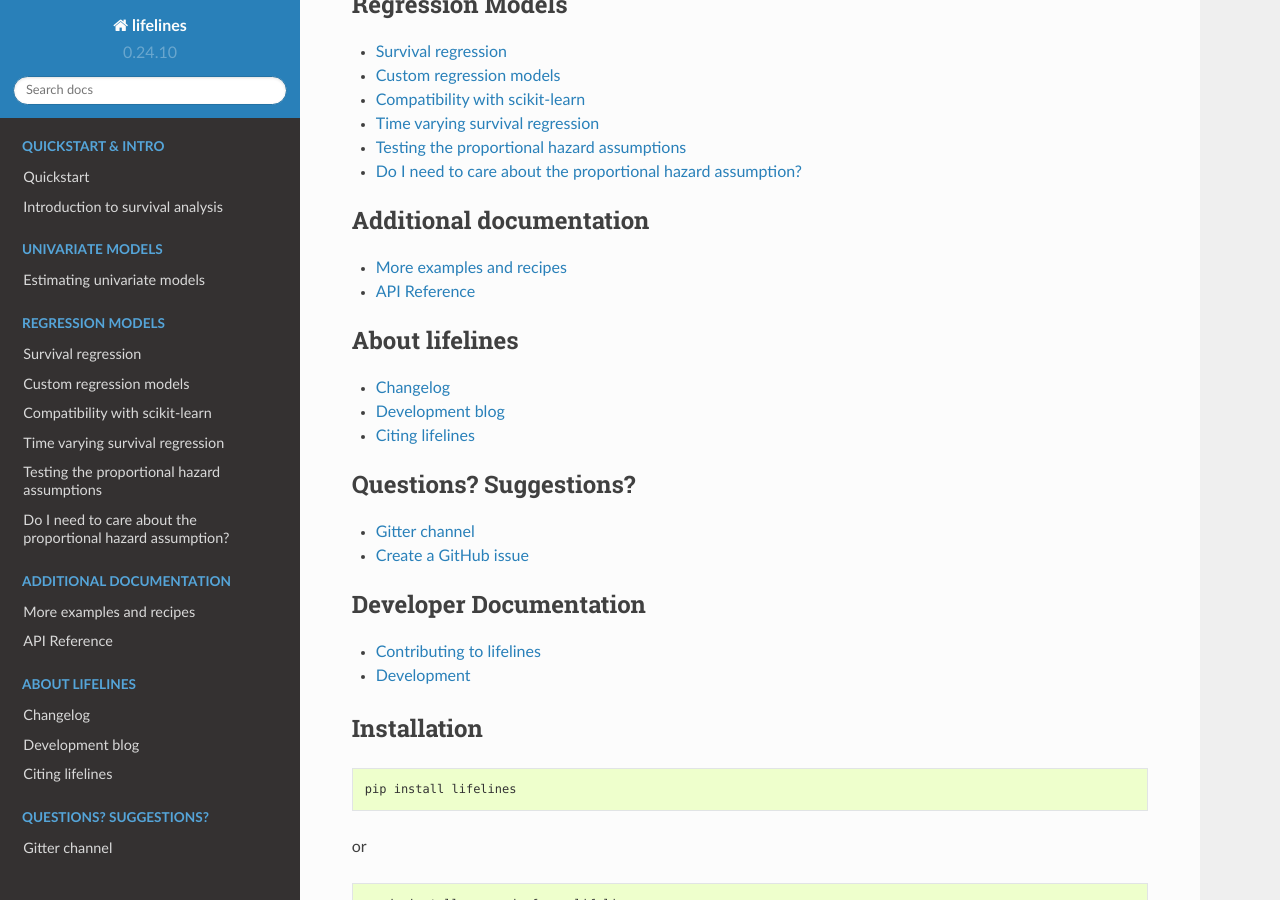
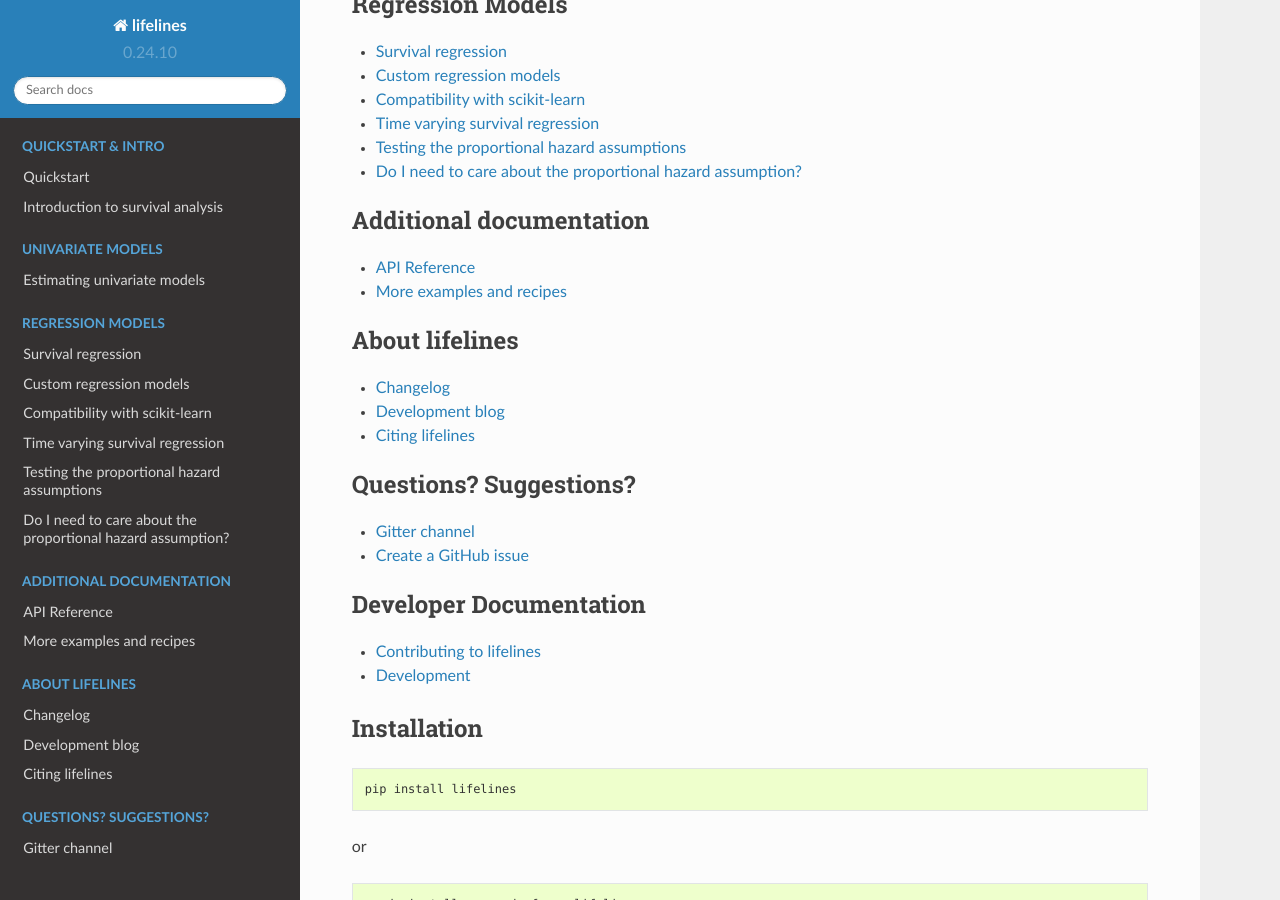
Before and after one commit to CamDavidsonPilon/lifelines, a Sphinx documentation site: the page built from docs/index.rst, in a window 1280 px wide and 900 px high, scrolled down 1010 px. Built offline with Sphinx 7.4.7 and the Read the Docs theme 2.0.0, drawn with Linux system fonts in a browser that asks for light colours; pages that are not in the unit, such as notebooks, are missing from menus.

Commit message:
fix docs

```diff
--- a/docs/index.rst
+++ b/docs/index.rst
@@ -54,8 +54,8 @@ Contents:
   :maxdepth: 1
   :caption: Additional documentation
 
+  References
   Examples
-  References
 
 .. toctree::
   :maxdepth: 1
```
